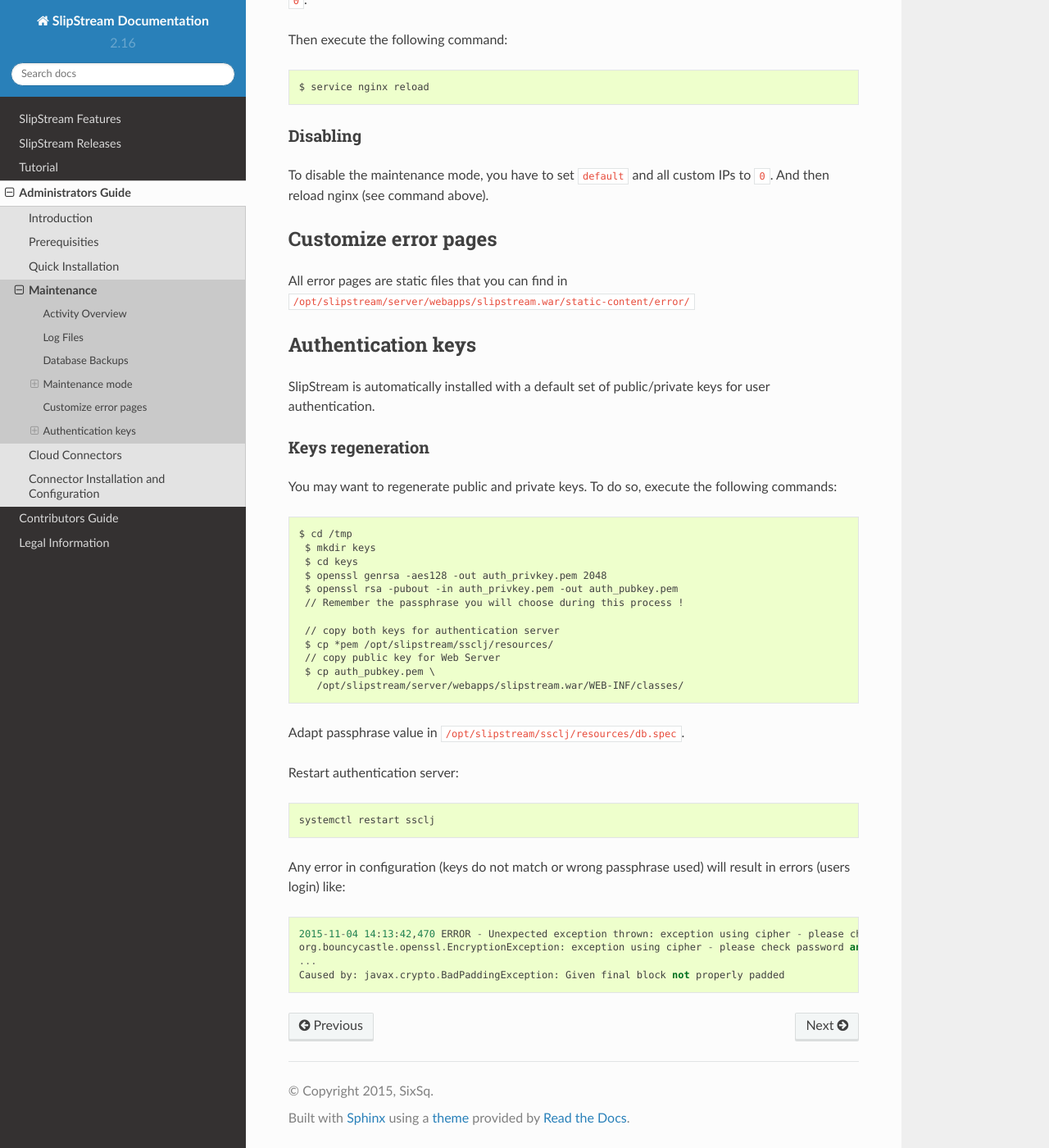
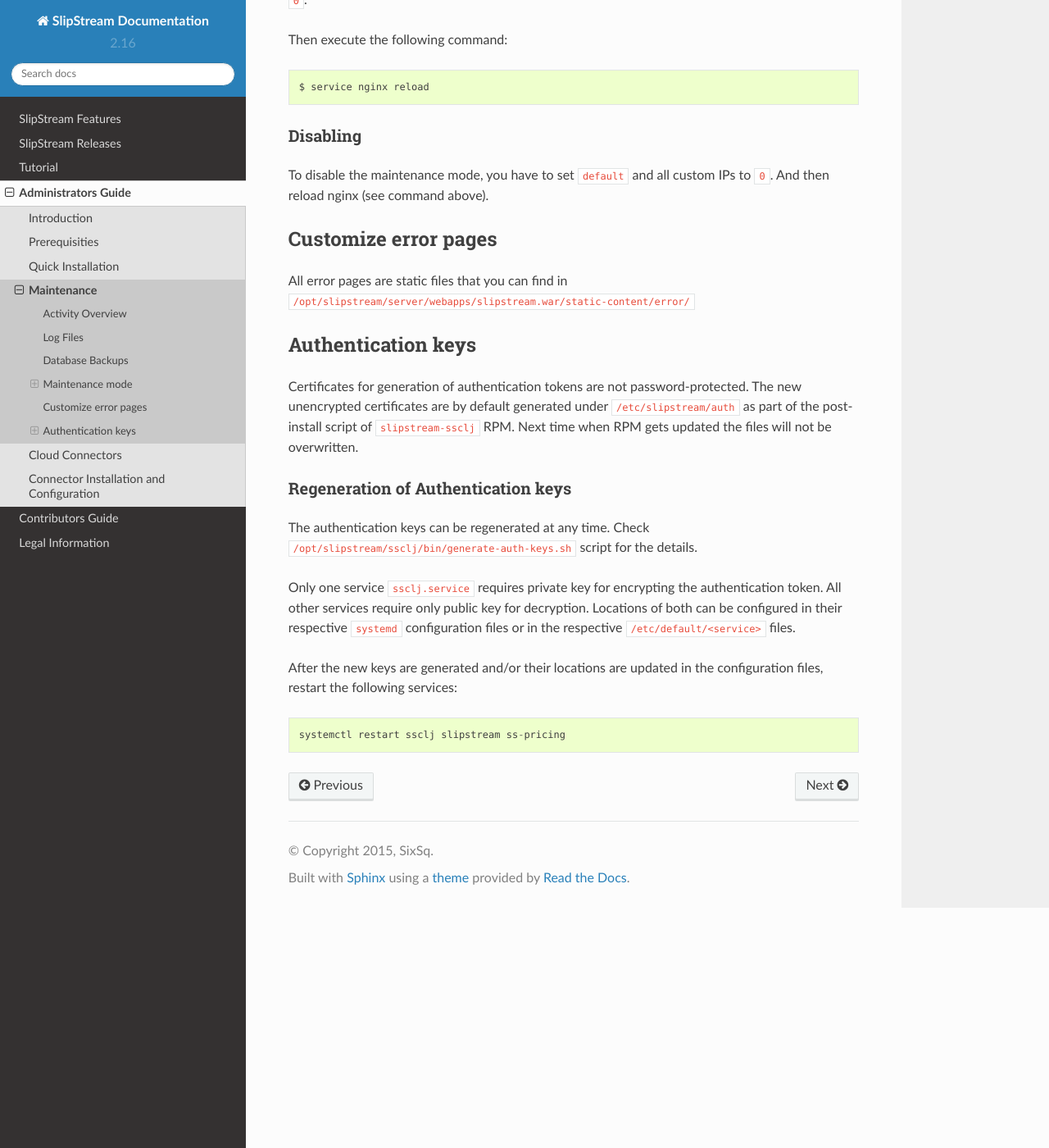
Before and after one commit to slipstream/SlipStreamDocumentation, a Sphinx documentation site: the page built from docs/administrator_guide/maintenance.rst, in a window 1280 px wide and 1400 px high, scrolled down 1412 px. Shown: the whole window at 82% size. Built offline with Sphinx 7.4.7 and the Read the Docs theme 2.0.0, drawn with Linux system fonts in a browser that asks for light colours.

Commit message:
udpated procedure for regeneration of authn keys

```diff
--- a/docs/administrator_guide/maintenance.rst
+++ b/docs/administrator_guide/maintenance.rst
@@ -92,42 +92,24 @@
 Authentication keys
 -------------------
 
-SlipStream is automatically installed with a default set of public/private keys for user authentication.
+Certificates for generation of authentication tokens are not
+password-protected.  The new unencrypted certificates are by default generated
+under ``/etc/slipstream/auth`` as part of the post-install script of
+``slipstream-ssclj`` RPM.  Next time when RPM gets updated the files will not
+be overwritten.
 
-Keys regeneration
-~~~~~~~~~~~~~~~~~
+Regeneration of Authentication keys
+~~~~~~~~~~~~~~~~~~~~~~~~~~~~~~~~~~~
 
-You may want to regenerate public and private keys. To do so, execute the following commands:
+The authentication keys can be regenerated at any time. Check
+``/opt/slipstream/ssclj/bin/generate-auth-keys.sh`` script for the details.
 
-::
+Only one service ``ssclj.service`` requires private key for encrypting the
+authentication token. All other services require only public key for
+decryption. Locations of both can be configured in their respective ``systemd``
+configuration files or in the respective ``/etc/default/<service>`` files.
 
-  $ cd /tmp
-   $ mkdir keys
-   $ cd keys
-   $ openssl genrsa -aes128 -out auth_privkey.pem 2048
-   $ openssl rsa -pubout -in auth_privkey.pem -out auth_pubkey.pem
-   // Remember the passphrase you will choose during this process !
+After the new keys are generated and/or their locations are updated in the
+configuration files, restart the following services::
 
-   // copy both keys for authentication server
-   $ cp *pem /opt/slipstream/ssclj/resources/
-   // copy public key for Web Server
-   $ cp auth_pubkey.pem \
-     /opt/slipstream/server/webapps/slipstream.war/WEB-INF/classes/
-
-
-Adapt passphrase value in ``/opt/slipstream/ssclj/resources/db.spec``.
-
-Restart authentication server:
-
-::
-
-  systemctl restart ssclj
-
-Any error in configuration (keys do not match or wrong passphrase used) will result in errors (users login) like:
-
-::
-
-  2015-11-04 14:13:42,470 ERROR - Unexpected exception thrown: exception using cipher - please check password and data.
-  org.bouncycastle.openssl.EncryptionException: exception using cipher - please check password and data.
-  ...
-  Caused by: javax.crypto.BadPaddingException: Given final block not properly padded
+  systemctl restart ssclj slipstream ss-pricing
```
